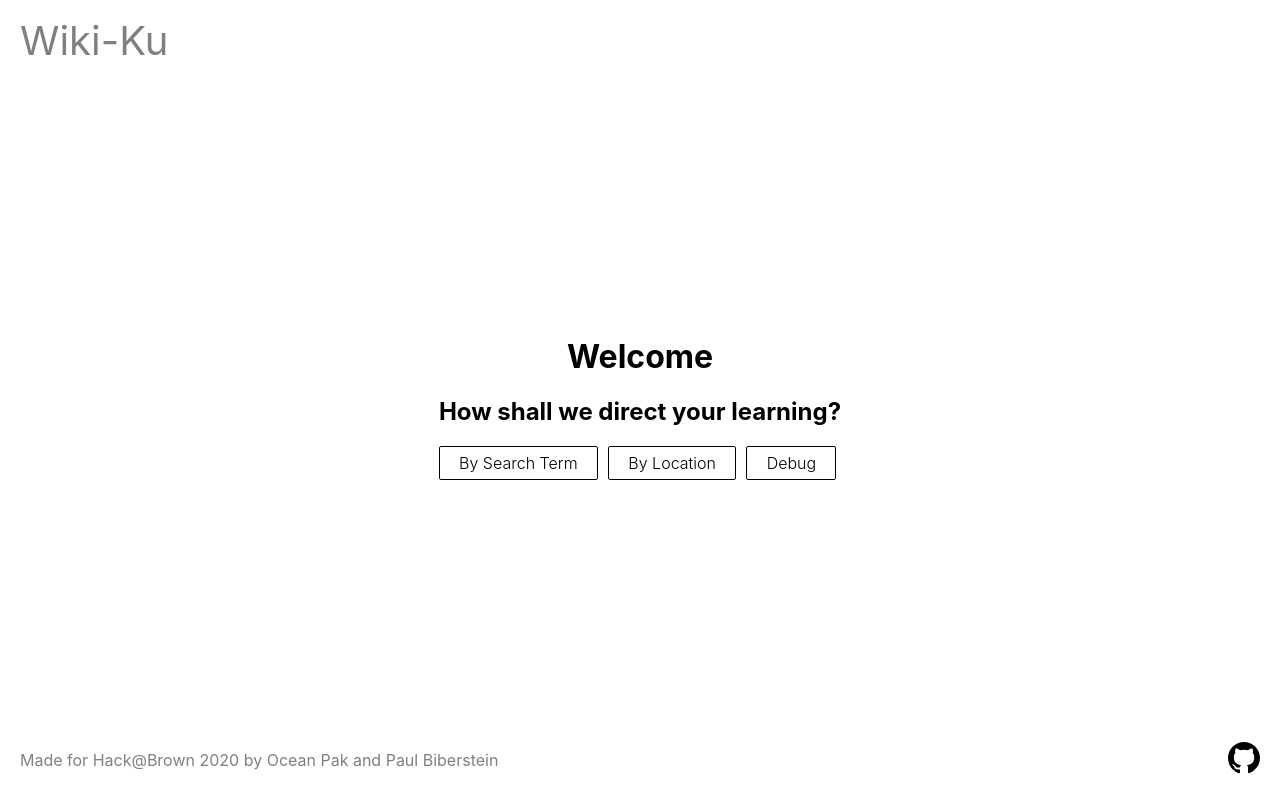
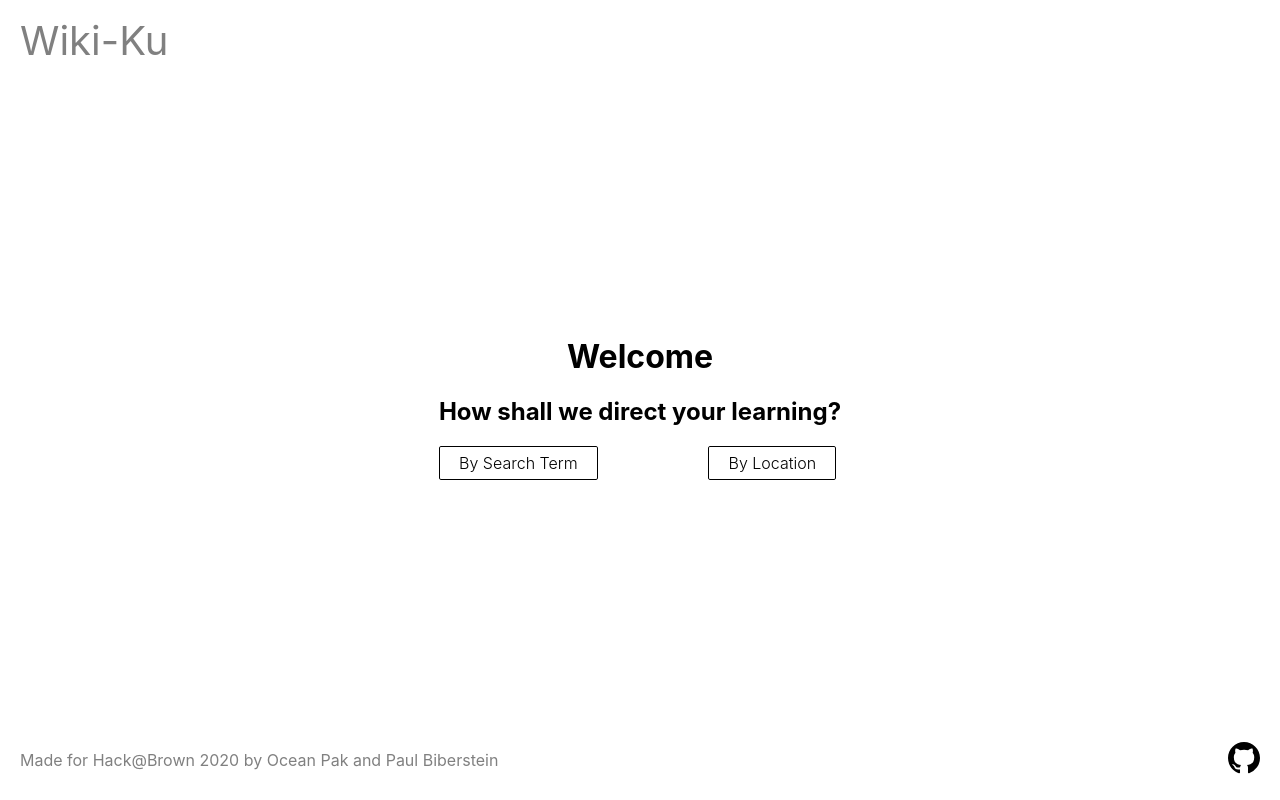
Before and after one commit to OceanPak/Wikiku, a React (Create React App) app in the folder frontent/: page / in a window 1280 px wide. Built offline with nearby package versions, Linux system fonts and the light colour scheme.

Commit message:
Removed debug button

```diff
--- a/frontent/src/views/WelcomeView.tsx
+++ b/frontent/src/views/WelcomeView.tsx
@@ -31,9 +31,6 @@ export class WelcomeView extends React.Component<IProps> {
                         <div className="button" onClick={() => store.PageController.ToLocationSearch()}>
                             By Location
                         </div>
-                        <div className="button" onClick={() => store.PageController.ToHaikuDisplay([""], [[""]])}>
-                            Debug
-                        </div>
                     </span>
                 </div>
             </div>
```
